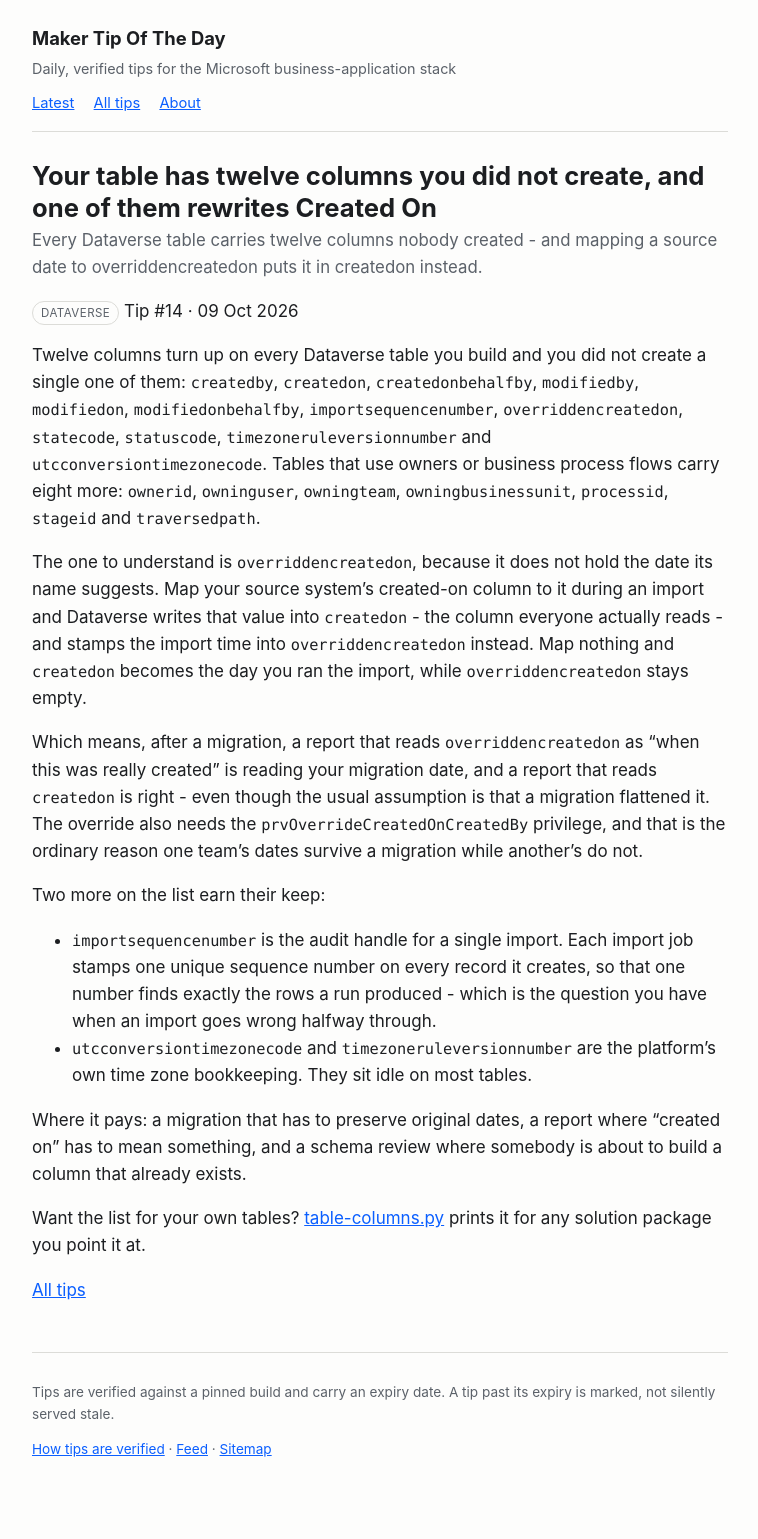
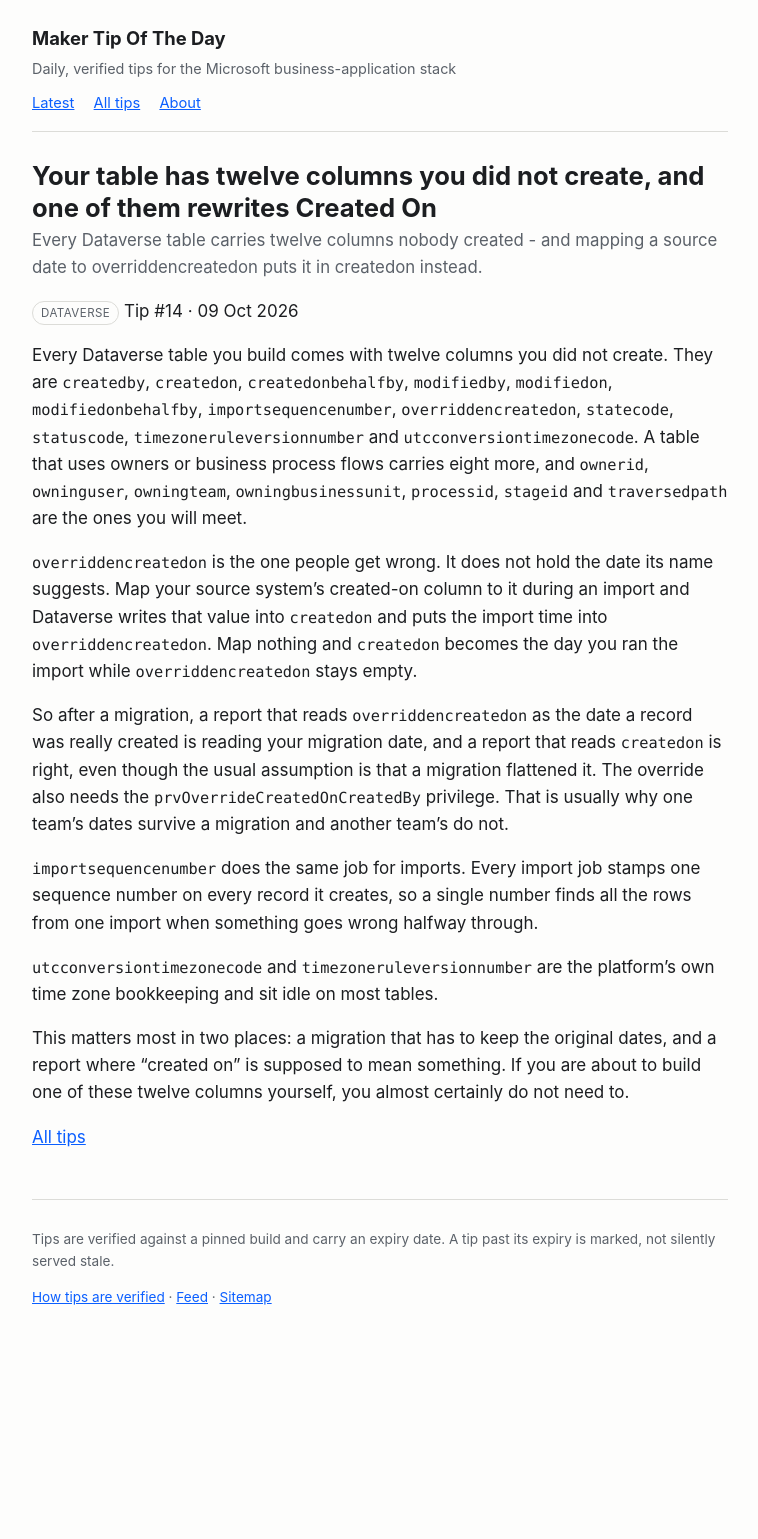
Before and after one commit to ozdemir-mehmet/makertipoftheday, a Jekyll site: the page built from _tips/14-twelve-columns-you-did-not-create.md, in a window 1280 px wide. Shown: the whole page, without its empty margins (260-1018 px from the left). Built offline with Jekyll 4.4.1, drawn with Linux system fonts in a browser that asks for light colours; after the commit the page ends 1386 px from its top, so only the background shows below that.

Commit message:
Write the tip as prose, and drop the tool the audience does not use
Two corrections on the published tip's body.

The Python artifact was linked from the body. The user's question - "Do you think Python would
be the tool of choice for the target audience?" - answers itself: a maker or a consultant works
in PowerShell, `pac`, XrmToolBox, the maker portal and Excel. The script was the author's
measuring instrument, so it stays in `assets/tips/14-.../` and in `evidence`, and the body no
longer links it.

The prose also read as generated: a labelled recap ("Two more on the list earn their keep:"),
a bulleted list where sentences belong, "Where it pays:", and a closing question setting up the
next sentence. All four are gone. The body is now unbroken prose with no sub-sections.

Same facts, same tip, 295 words. validate 0, test_gates green, preview 45 markers at 0 failures.

```diff
--- a/_tips/14-twelve-columns-you-did-not-create.md
+++ b/_tips/14-twelve-columns-you-did-not-create.md
@@ -84,34 +84,31 @@
     exit code: 1
 ---
 
-Twelve columns turn up on every Dataverse table you build and you did not create a single one of them:
-`createdby`, `createdon`, `createdonbehalfby`, `modifiedby`, `modifiedon`, `modifiedonbehalfby`,
+Every Dataverse table you build comes with twelve columns you did not create. They are `createdby`,
+`createdon`, `createdonbehalfby`, `modifiedby`, `modifiedon`, `modifiedonbehalfby`,
 `importsequencenumber`, `overriddencreatedon`, `statecode`, `statuscode`, `timezoneruleversionnumber`
-and `utcconversiontimezonecode`. Tables that use owners or business process flows carry eight more:
-`ownerid`, `owninguser`, `owningteam`, `owningbusinessunit`, `processid`, `stageid` and `traversedpath`.
+and `utcconversiontimezonecode`. A table that uses owners or business process flows carries eight
+more, and `ownerid`, `owninguser`, `owningteam`, `owningbusinessunit`, `processid`, `stageid` and
+`traversedpath` are the ones you will meet.
 
-The one to understand is `overriddencreatedon`, because it does not hold the date its name suggests.
-Map your source system's created-on column to it during an import and Dataverse writes that value into
-`createdon` - the column everyone actually reads - and stamps the import time into
-`overriddencreatedon` instead. Map nothing and `createdon` becomes the day you ran the import, while
-`overriddencreatedon` stays empty.
+`overriddencreatedon` is the one people get wrong. It does not hold the date its name suggests. Map
+your source system's created-on column to it during an import and Dataverse writes that value into
+`createdon` and puts the import time into `overriddencreatedon`. Map nothing and `createdon` becomes
+the day you ran the import while `overriddencreatedon` stays empty.
 
-Which means, after a migration, a report that reads `overriddencreatedon` as "when this was really
-created" is reading your migration date, and a report that reads `createdon` is right - even though
-the usual assumption is that a migration flattened it. The override also needs the
-`prvOverrideCreatedOnCreatedBy` privilege, and that is the ordinary reason one team's dates survive a
-migration while another's do not.
+So after a migration, a report that reads `overriddencreatedon` as the date a record was really
+created is reading your migration date, and a report that reads `createdon` is right, even though the
+usual assumption is that a migration flattened it. The override also needs the
+`prvOverrideCreatedOnCreatedBy` privilege. That is usually why one team's dates survive a migration
+and another team's do not.
 
-Two more on the list earn their keep:
+`importsequencenumber` does the same job for imports. Every import job stamps one sequence number on
+every record it creates, so a single number finds all the rows from one import when something goes
+wrong halfway through.
 
-- `importsequencenumber` is the audit handle for a single import. Each import job stamps one unique
-  sequence number on every record it creates, so that one number finds exactly the rows a run
-  produced - which is the question you have when an import goes wrong halfway through.
-- `utcconversiontimezonecode` and `timezoneruleversionnumber` are the platform's own time zone
-  bookkeeping. They sit idle on most tables.
+`utcconversiontimezonecode` and `timezoneruleversionnumber` are the platform's own time zone
+bookkeeping and sit idle on most tables.
 
-Where it pays: a migration that has to preserve original dates, a report where "created on" has to
-mean something, and a schema review where somebody is about to build a column that already exists.
-
-Want the list for your own tables? [table-columns.py](/assets/tips/14-twelve-columns-you-did-not-create/table-columns.py)
-prints it for any solution package you point it at.
+This matters most in two places: a migration that has to keep the original dates, and a report where
+"created on" is supposed to mean something. If you are about to build one of these twelve columns
+yourself, you almost certainly do not need to.
```
